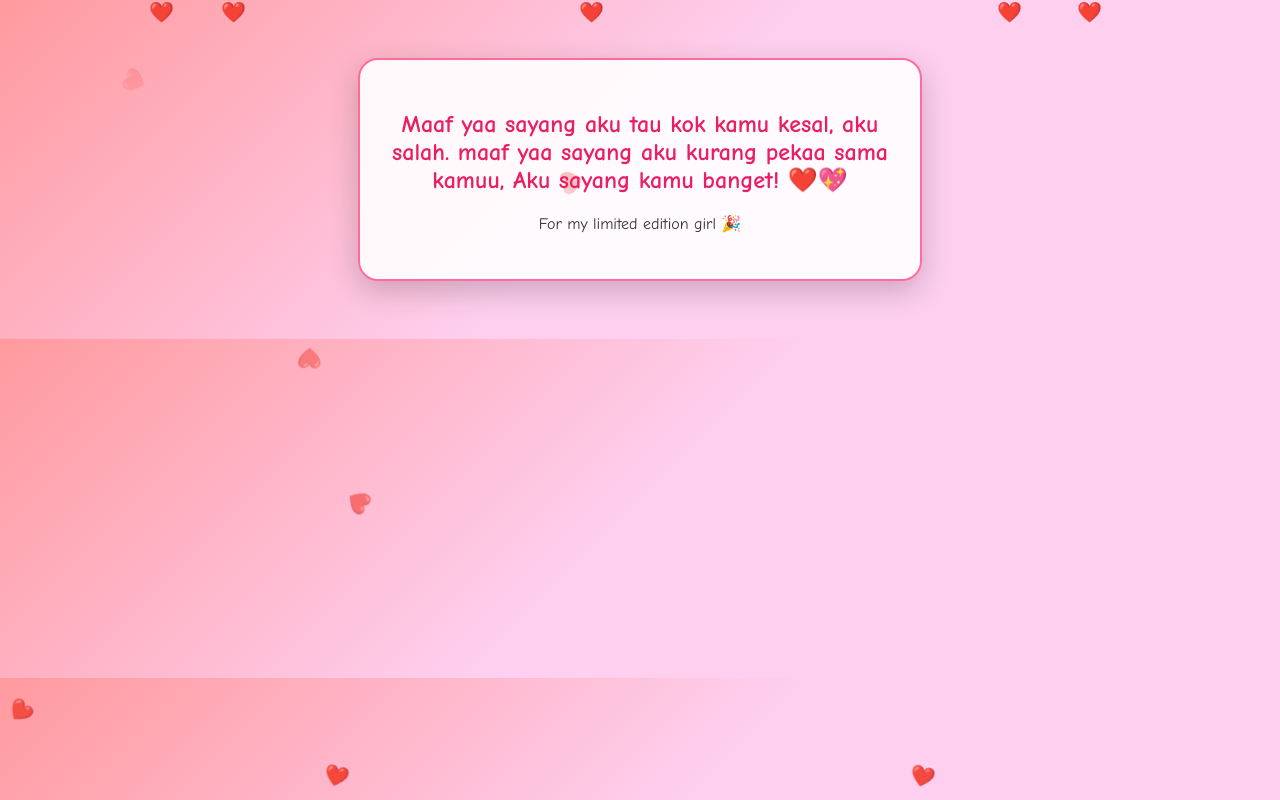
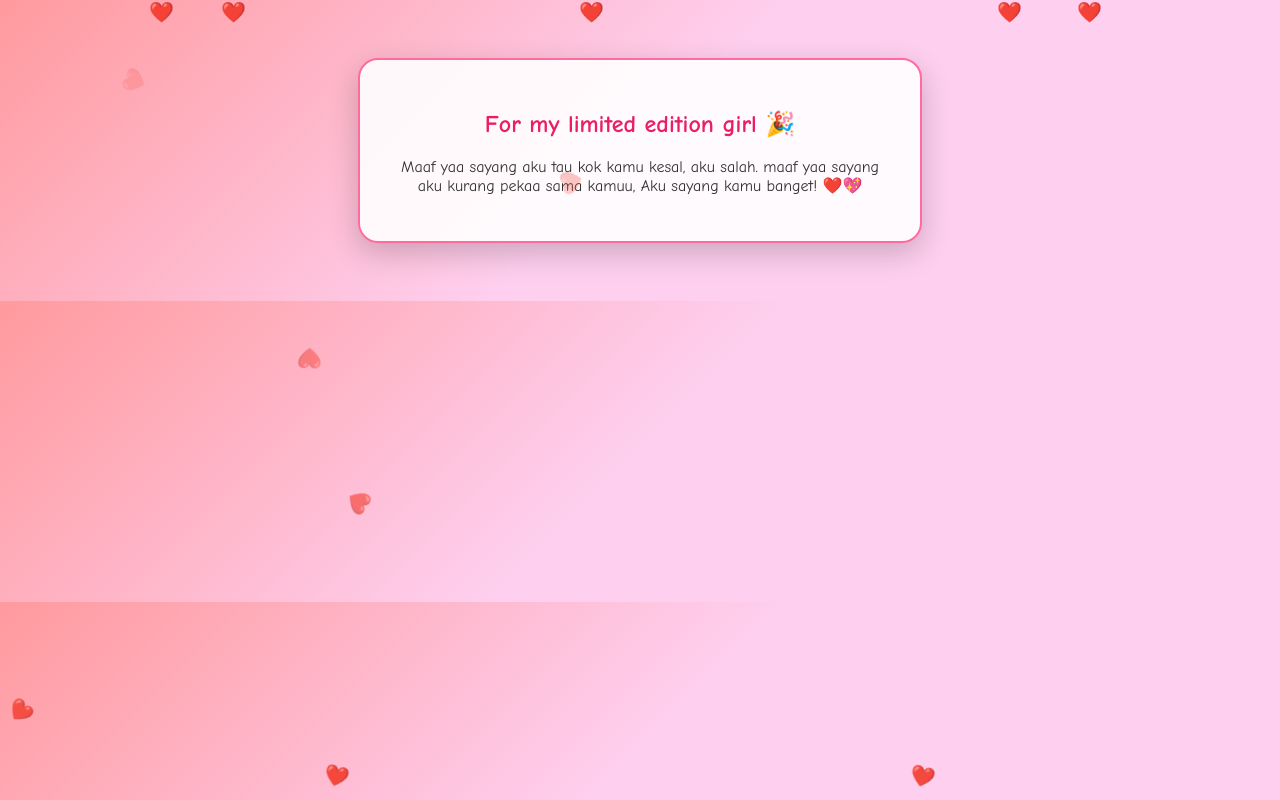
Before and after one commit to abidfirja/for-you, a plain HTML site: page index.html in a window 1280 px wide. Both pictures are taken after a click on the button "Hmm 😊". Drawn offline with Linux system fonts and the light colour scheme.

Commit message:
Update index.html

```diff
--- a/index.html
+++ b/index.html
@@ -134,8 +134,8 @@
 
         function pilihHmm() {
             document.getElementById('content').innerHTML = `
-                <h2 class="maaf">Maaf yaa sayang aku tau kok kamu kesal, aku salah. maaf yaa sayang aku kurang pekaa sama kamuu, Aku sayang kamu banget! ❤️💖</h2>
-                <p>For my limited edition girl 🎉</p>
+                <h2 class="maaf">For my limited edition girl 🎉</h2>
+                <p>Maaf yaa sayang aku tau kok kamu kesal, aku salah. maaf yaa sayang aku kurang pekaa sama kamuu, Aku sayang kamu banget! ❤️💖 </p>
             `;
         }
 
```
